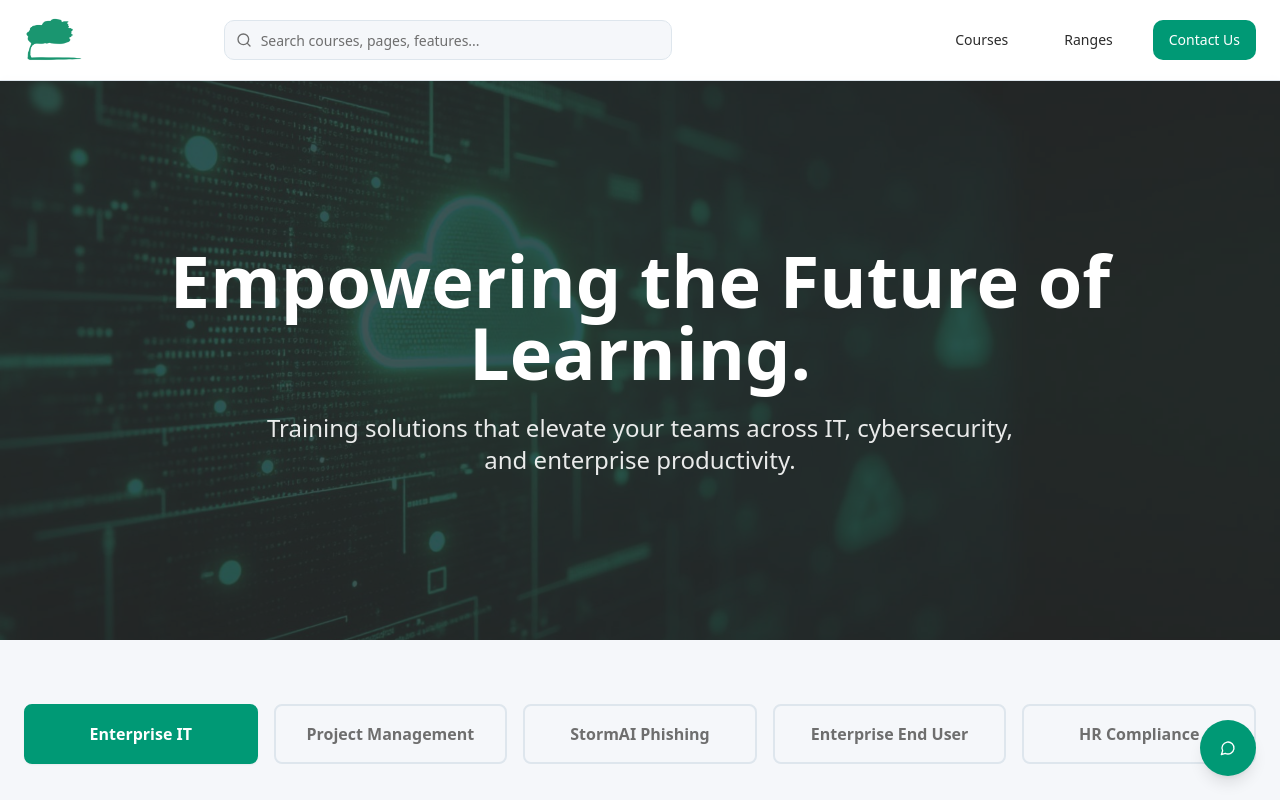
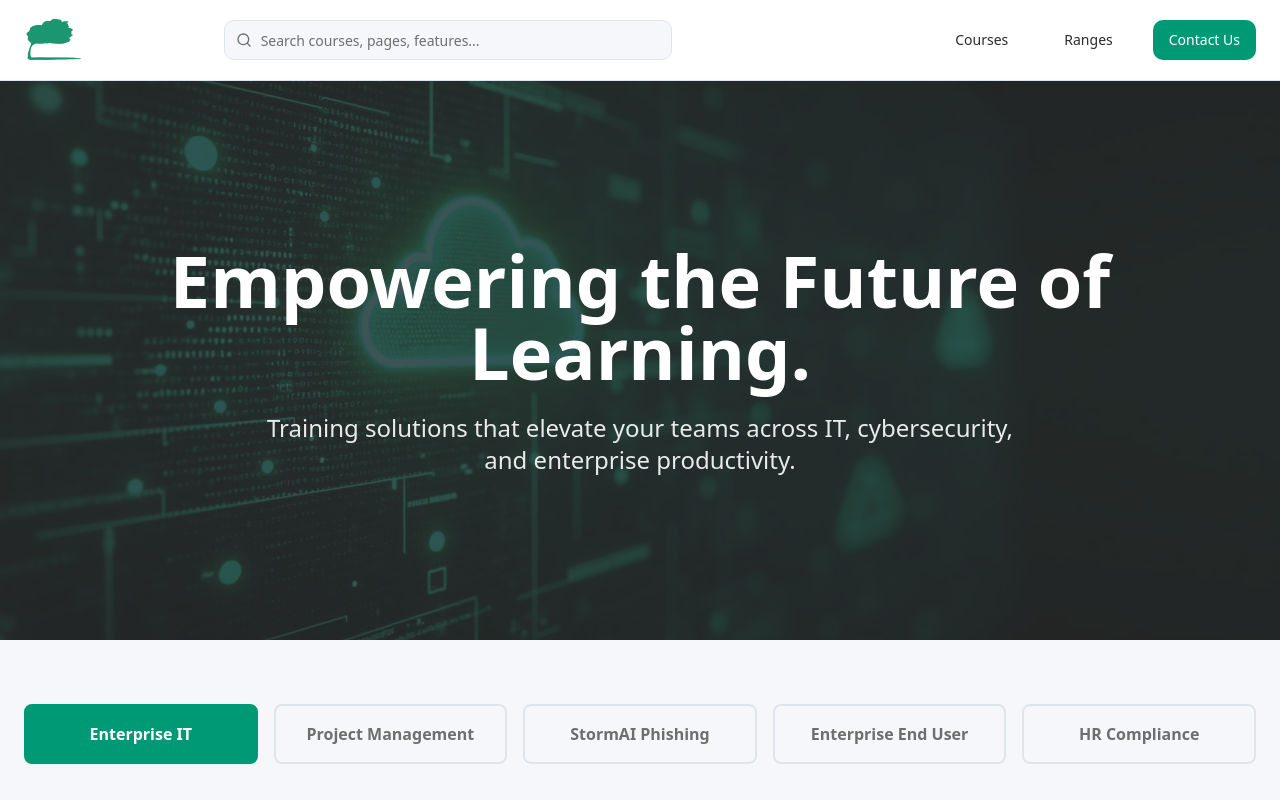
Before and after one commit to devonscofield-prog/stormwind-showcase-77887, a React (Vite) app: page / in a window 1280 px wide. Shown: the top 800 px of the page. Built offline with nearby package versions, Linux system fonts and the light colour scheme; the HTML template or start-up script is replaced by a standard one.

Commit message:
Remove StormWind Assistant
Remove the StormWind/ChatBot integration from the app by deleting the ChatBot component usage and related imports in App.tsx (and optionally removing the ChatBot component file). This also excludes any backend edge function references from the frontend.

```diff
--- a/src/App.tsx
+++ b/src/App.tsx
@@ -3,7 +3,6 @@ import { Toaster as Sonner } from "@/components/ui/sonner";
 import { TooltipProvider } from "@/components/ui/tooltip";
 import { QueryClient, QueryClientProvider } from "@tanstack/react-query";
 import { BrowserRouter, Routes, Route } from "react-router-dom";
-import ChatBot from "./components/ChatBot";
 import ScrollToTop from "./components/ScrollToTop";
 import Index from "./pages/Index";
 import Ranges from "./pages/Ranges";
@@ -43,7 +42,6 @@ const App = () => (
       <Sonner />
       <BrowserRouter>
         <ScrollToTop />
-        <ChatBot />
         <Routes>
           <Route path="/" element={<Index />} />
           <Route path="/ranges" element={<Ranges />} />
```
